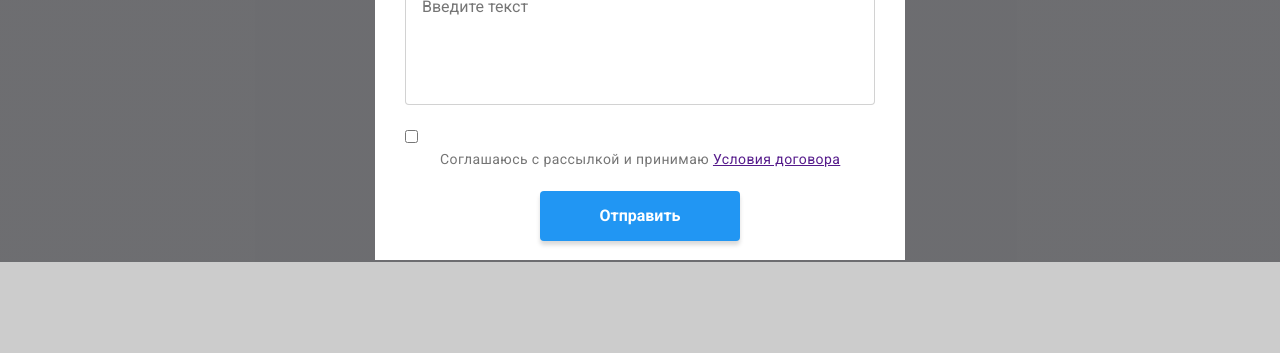
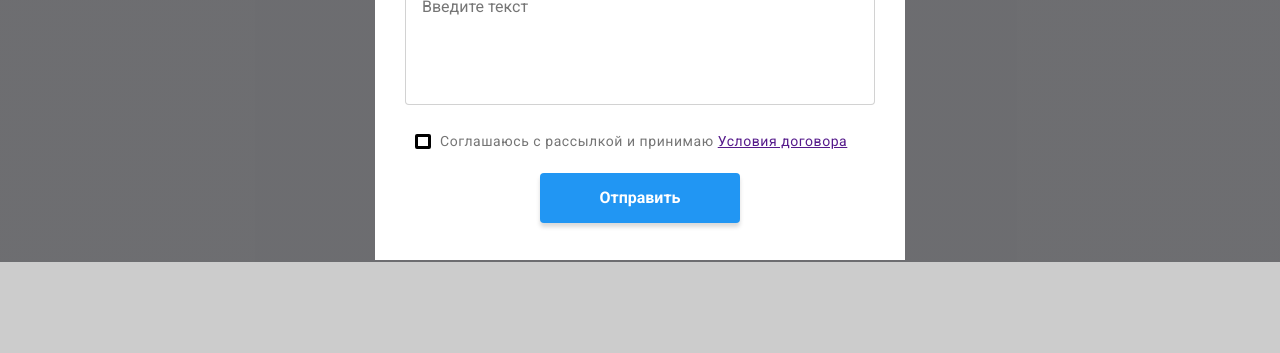
Before and after one commit to Igor-Tomilo/goit-markup-hw-06, a plain HTML site: page index.html in a window 1280 px wide. Both pictures are taken after a click on the button "Заказать услугу". Shown: the part 430-783 px from the top of the page. Drawn offline with nearby package versions, Linux system fonts and the light colour scheme.

Commit message:
add checkbox bgc

```diff
--- a/css/file.css
+++ b/css/file.css
@@ -920,13 +920,46 @@ img {
   margin-bottom: 20px;
   font-size: 14px;
   line-height: 24px;
-  letter-spacing: 0.03em;
+  letter-spacing: 0.04em;
 
 color: #757575;
 }
 
 .modal-policy {
-  /* display: none; */
+  position: absolute;
+  opacity: 0;
+  cursor: pointer;
+  height: 0;
+  width: 0;
+}
+
+.conteiner-checkbox {
+  position: relative;
+  display: block;
+  cursor: pointer;
+}
+
+.checkmark:hover {
+  background-color: var(--accent-color);
+  border: 2px solid var(--accent-color);
+}
+
+.checkmark:after {
+  content: "";
+  position: absolute;
+  display: none;
+}
+
+.checkmark {
+  position: absolute;
+  display: inline;
+  top: 5px;
+  left: 10px;
+  height: 15px;
+  width: 16px;
+  background-color: #fff;
+  border: 3px solid #000;
+  border-radius: 2px;
 }
 
 /* ==================End Modal Form===================== */
--- a/index.html
+++ b/index.html
@@ -450,8 +450,11 @@
           <label class="" for="user-comments">Комментарий</label>
           <textarea name="user-comments" id="user-comments" class="modal-textarea" placeholder="Введите текст"></textarea>
 
-          <input type="checkbox" name="user-policy" value="accept-policity" id="user-policy" class="modal-policy" />
-          <label class="user-policy" for="user-policy">Соглашаюсь с рассылкой и принимаю <a href="">Условия договора</a></label>
+          <span class="conteiner-checkbox">
+            <input type="checkbox" name="user-policy" value="accept-policity" id="user-policy" class="modal-policy" />
+            <label class="user-policy" for="user-policy">Соглашаюсь с рассылкой и принимаю <a href="">Условия договора</a></label>
+            <span class="checkmark"></span>
+          </span>
           <button type="submit" class="modal-button">Отправить</button>
         </form>
       </div>
@@ -461,3 +464,14 @@
 </body>
 
 </html>
+
+
+
+
+
+
+
+
+
+
+https://www.w3schools.com/howto/howto_css_custom_checkbox.asp
```
Also changed, not shown: images/chekid.svg (added).
